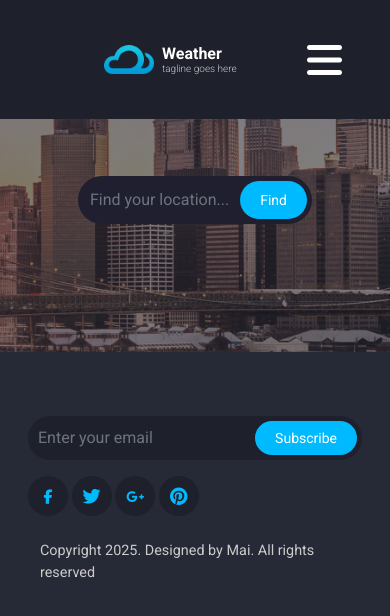
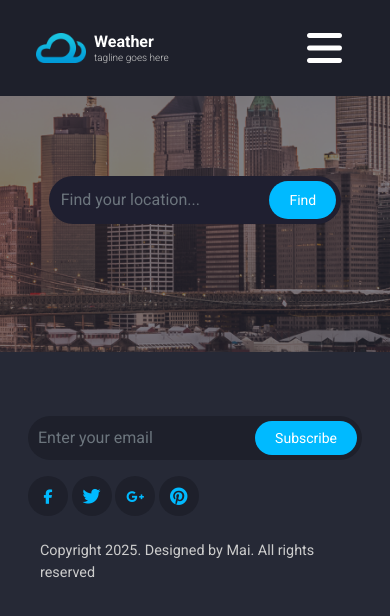
Before and after one commit to Mel0o275/Weather, a plain HTML site: page index.html in a window 390 px wide. Drawn offline with nearby package versions, Linux system fonts and the light colour scheme.

Commit message:
Update style.css

```diff
--- a/css/style.css
+++ b/css/style.css
@@ -227,6 +227,19 @@ h1 {
     .forecast-table .card {
         height: 70vh;
     }
+
+    .logo {
+        padding: 0;
+        margin: 0;
+    }
+
+    .input-wrapper {
+        width: 75% !important;
+    }
+
+    footer .input-wrapper {
+        width: 100% !important;
+    }
 }
 
 @media (max-width:768px) {
```
